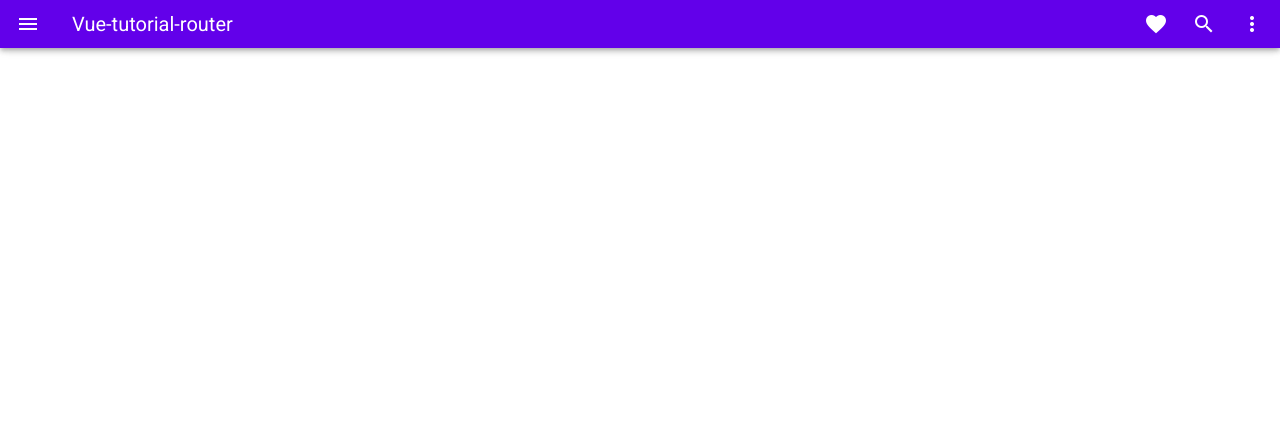
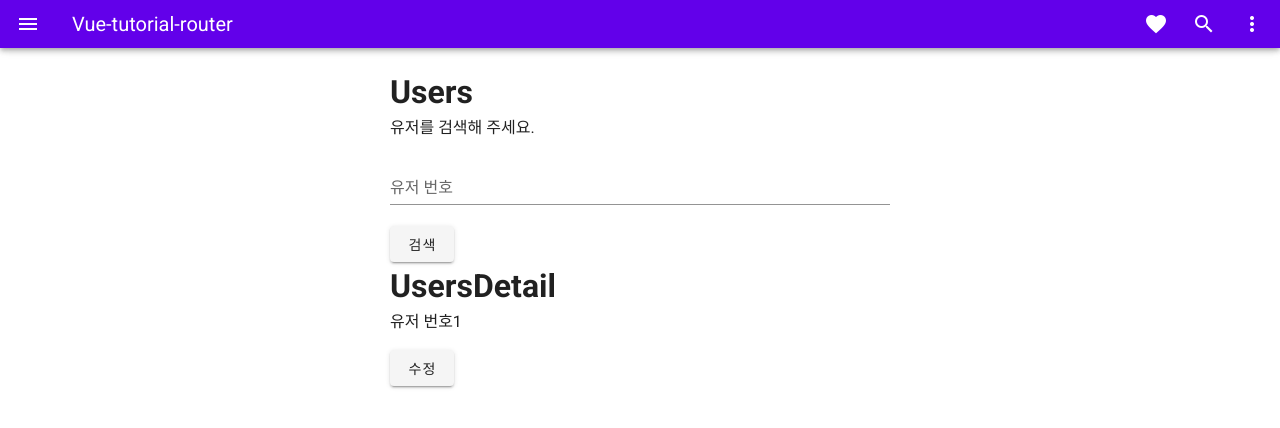
Before and after one commit to shimkijun/vue-router-tutorial, a Vue app: page /users/1 in a window 1280 px wide. Shown: the top 428 px of the page. Built offline with nearby package versions, Linux system fonts and the light colour scheme.

Commit message:
feat:router children & path vs name

```diff
--- a/src/App.vue
+++ b/src/App.vue
@@ -2,6 +2,7 @@
   <v-app>
     <div>
       <v-app-bar
+        app
         color="deep-purple accent-4"
         dense
         dark
@@ -50,13 +51,6 @@
               router
               :to="{
                 name:subItem.to,
-                params:{
-                  id : subItem.id
-                },
-                query:{
-                  group : subItem.group,
-                  category: subItem.category
-                }
               }"
             >
               <v-list-item-content>
--- a/src/router/index.js
+++ b/src/router/index.js
@@ -7,6 +7,10 @@ Vue.use(VueRouter)
 const About = () => import(/* webpackChunkName: "about" */ '../views/About.vue')
 
 const Users = () => import(/* webpackChunkName: "about" */ '../views/Users.vue')
+
+const UsersDetail = () => import(/* webpackChunkName: "about" */ '../views/UsersDetail.vue')
+
+const UsersEdit = () => import(/* webpackChunkName: "about" */ '../views/UsersEdit.vue')
 
 const routes = [
   {
@@ -22,7 +26,19 @@ const routes = [
   {
     path: '/users',
     name: 'users',
-    component: Users
+    component: Users,
+    children: [
+      {
+        path: ':id',
+        name: 'users-detail',
+        component: UsersDetail
+      },
+      {
+        path: ':id/edit',
+        name: 'users-edit',
+        component: UsersEdit
+      }
+    ]
   }
 ]
 
--- a/src/views/Users.vue
+++ b/src/views/Users.vue
@@ -1,21 +1,38 @@
 <template>
-    <div>
-        <h1>User</h1>
-        <p>유저 번호 {{ userId }}</p>
-        <p>그룹 {{ $route.query.group }}</p>
-        <p>카테고리 {{ $route.query.category }}</p>
-    </div>
+    <v-layout row wrap pt-5 text-xs-center
+      style="max-width:500px;margin:0 auto;"
+    >
+      <v-flex xs12>
+        <h1>Users</h1>
+        <p>유저를 검색해 주세요.</p>
+      </v-flex>
+      <v-flex xs12>
+        <v-text-field
+          v-model="userId"
+          label="유저 번호"
+        />
+        <v-btn
+          @click="$router.push({
+                  name:'users-detail',
+                  params:{
+                    id:userId
+                  }
+                })"
+        >
+          검색
+        </v-btn>
+      </v-flex>
+      <v-flex xs12>
+        <router-view />
+      </v-flex>
+    </v-layout>
 </template>
 <script>
 export default {
-  computed: {
-    userId () {
-      return this.$route.params.id
+  data () {
+    return {
+      userId: null
     }
-  },
-  created () {
-    console.log('router', this.$router)
-    console.log('route', this.$route)
   }
 }
 </script>
--- /dev/null
+++ b/src/views/UsersDetail.vue
@@ -0,0 +1,21 @@
+<template>
+  <div>
+    <h1>UsersDetail</h1>
+    <p>유저 번호{{ userId }}</p>
+    <v-btn @click="edit">수정</v-btn>
+  </div>
+</template>
+<script>
+export default {
+  computed: {
+    userId () {
+      return this.$route.params.id
+    }
+  },
+  methods: {
+    edit () {
+      this.$router.push({ name: 'users-edit' })
+    }
+  }
+}
+</script>
--- /dev/null
+++ b/src/views/UsersEdit.vue
@@ -0,0 +1,5 @@
+<template>
+  <div>
+    <h1>UsersEdit</h1>
+  </div>
+</template>
```
